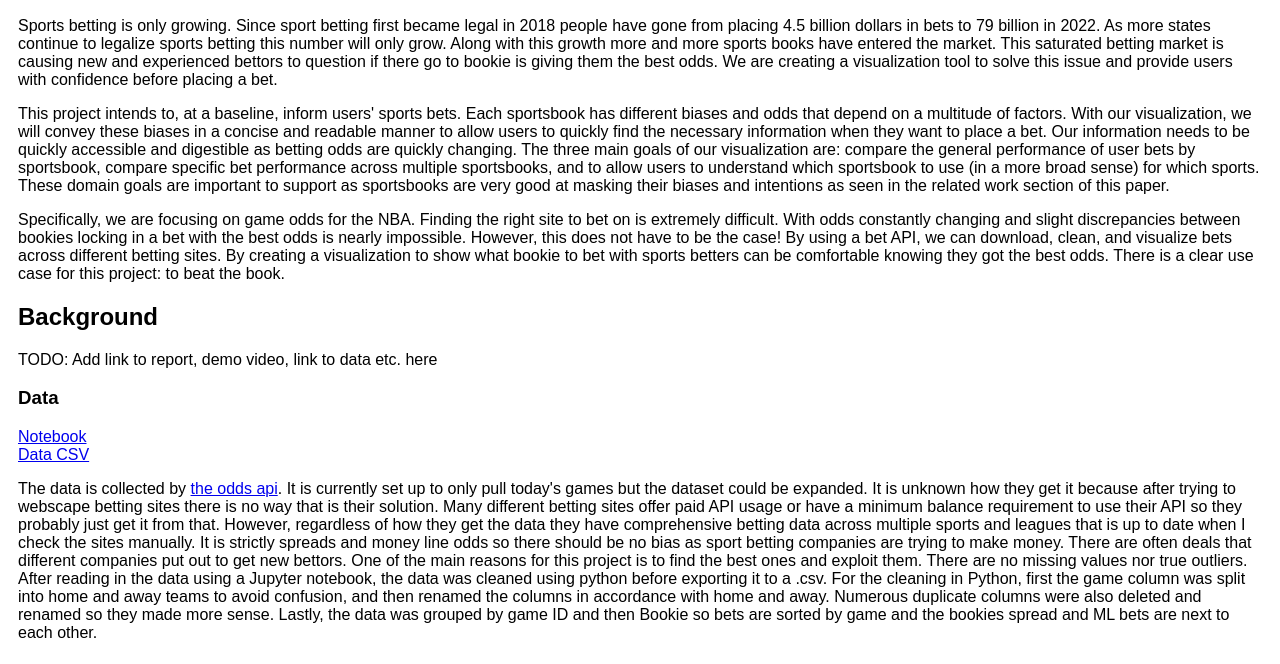
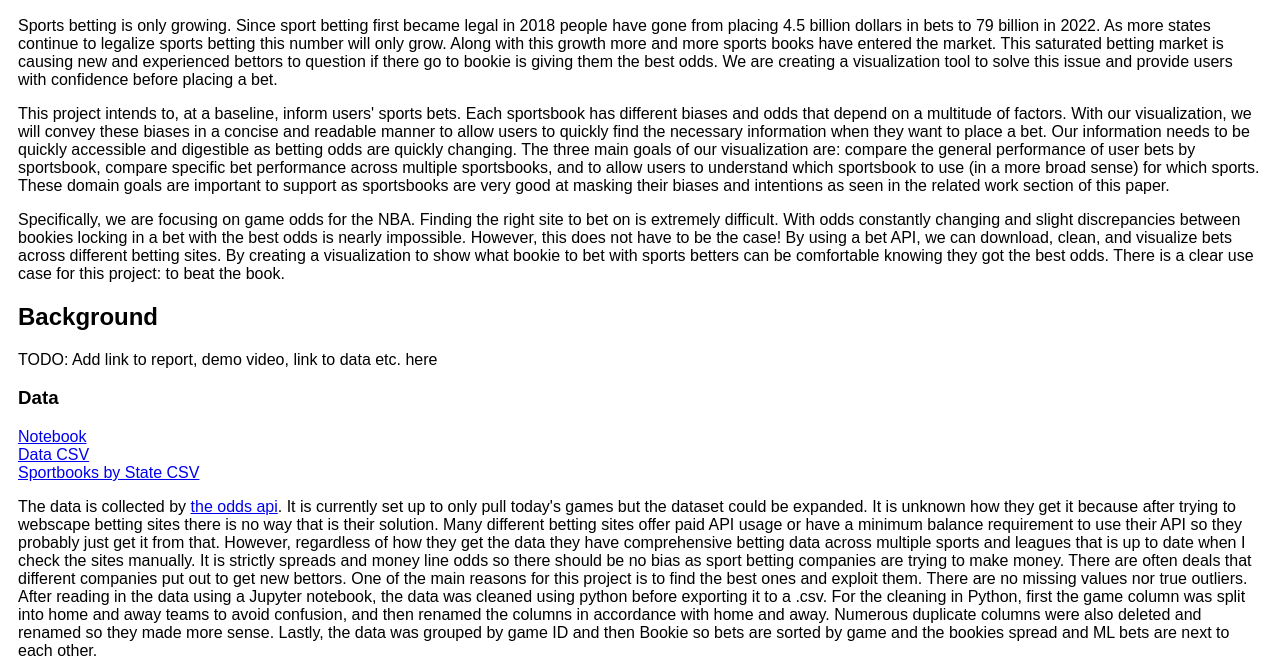
Before and after one commit to DS4200-S23-Class/project-zach-george-filip-travis, a plain HTML site: page index.html in a window 1280 px wide. Shown: the part 129-793 px from the top of the page. Drawn offline with Linux system fonts and the light colour scheme.

Commit message:
Add sportsbook by state link

```diff
--- a/index.html
+++ b/index.html
@@ -55,6 +55,8 @@
         <a href="data/Sports_bets_NBA.ipynb">Notebook</a>
         <br>
         <a href="data/NBA_Bets_Today.csv">Data CSV</a>
+        <br>
+        <a href="data/Bookie by State.csv">Sportbooks by State CSV</a>
         <p>
             The data is collected by <a href="https://the-odds-api.com/">the odds api</a>. It is
             currently set up to only pull today's games but the dataset could be expanded. It is
```
